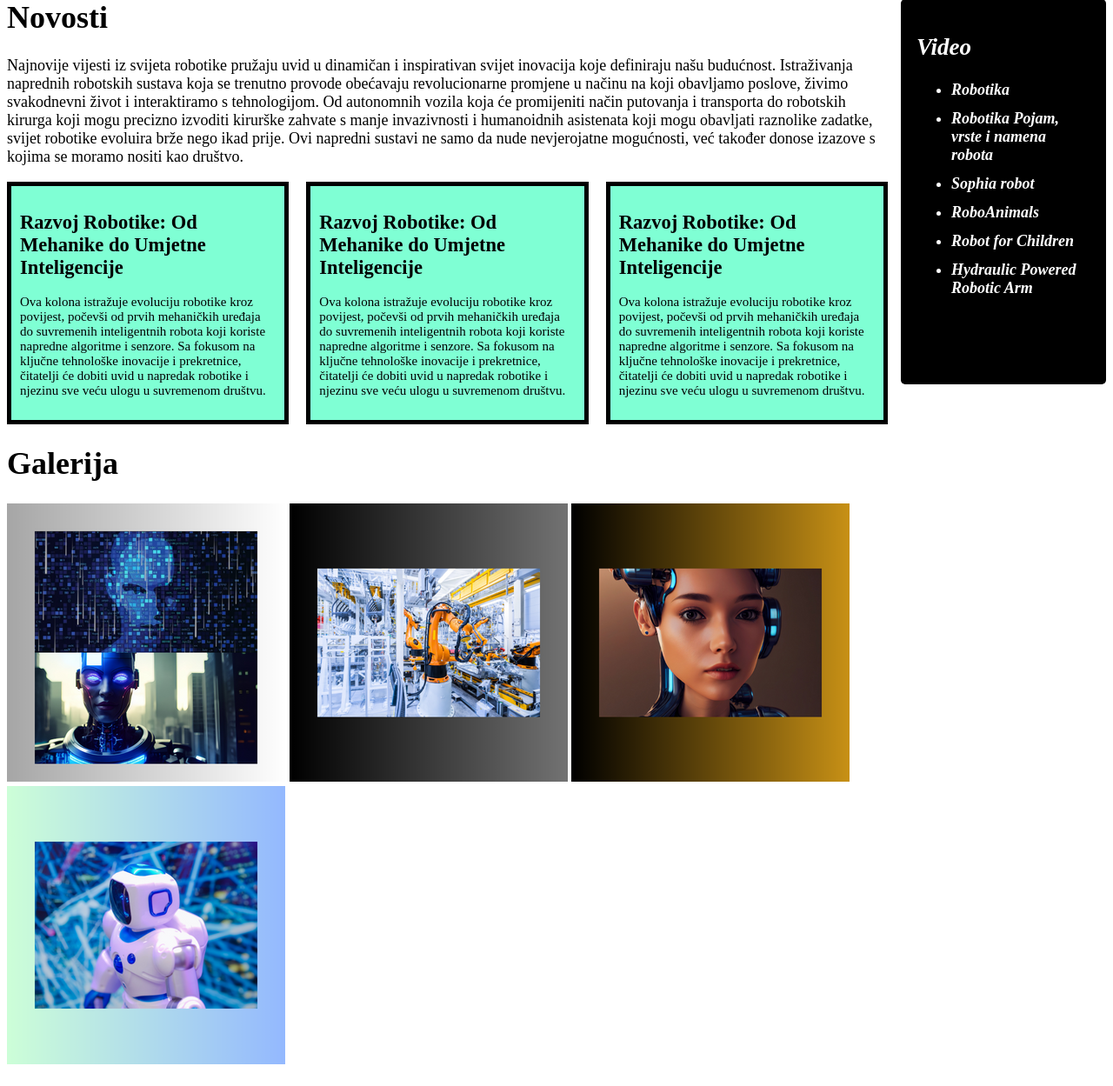
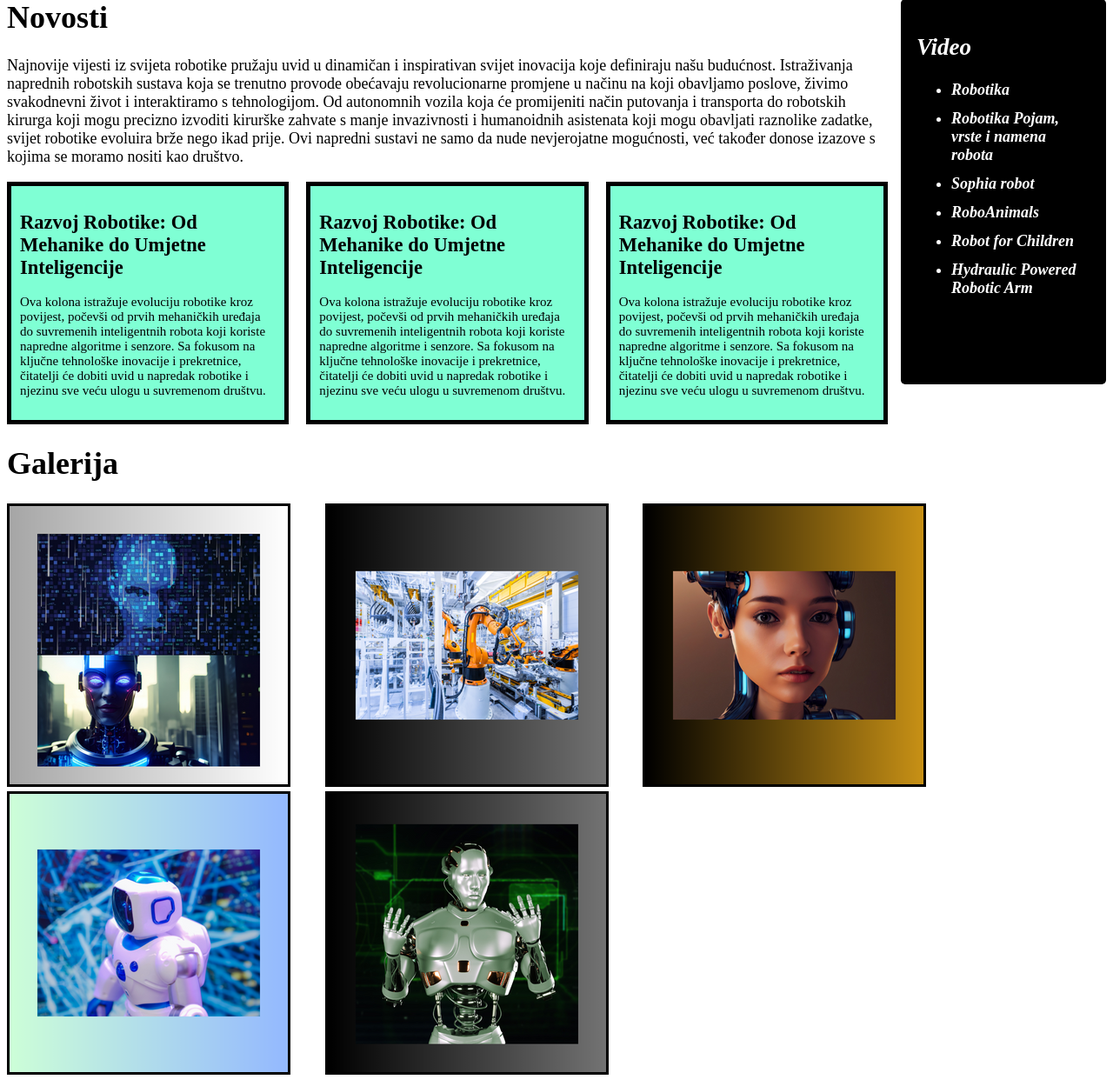
Before and after one commit to Bozidar99/Flask-based-Robotics-Website, a Flask app: page / in a window 1280 px wide. Shown: the part 715-1964 px from the top of the page at 87% size. Before the commit the page ends 1939 px from the top, so only its background shows below. Run offline with Flask 3, Linux system fonts and the light colour scheme.

Commit message:
Vaša poruka commita

```diff
--- a/static/index.css
+++ b/static/index.css
@@ -82,3 +82,8 @@ nav ul li a{
     color: white;
     padding: 1em;
 }
+
+.photos img{
+    margin-right: 35px;
+    border: 3px solid black;
+}
--- a/templates/index.html
+++ b/templates/index.html
@@ -121,7 +121,7 @@
             <img src="static/2.png" alt="Pic2" />
             <img src="static/3.png" alt="Pic3" />
             <img src="static/4.png" alt="Pic4" />
-
+            <img src="static/5.png" alt="Pic5" />
         </div>
 
 
```
Also changed, not shown: static/5.png (added).
